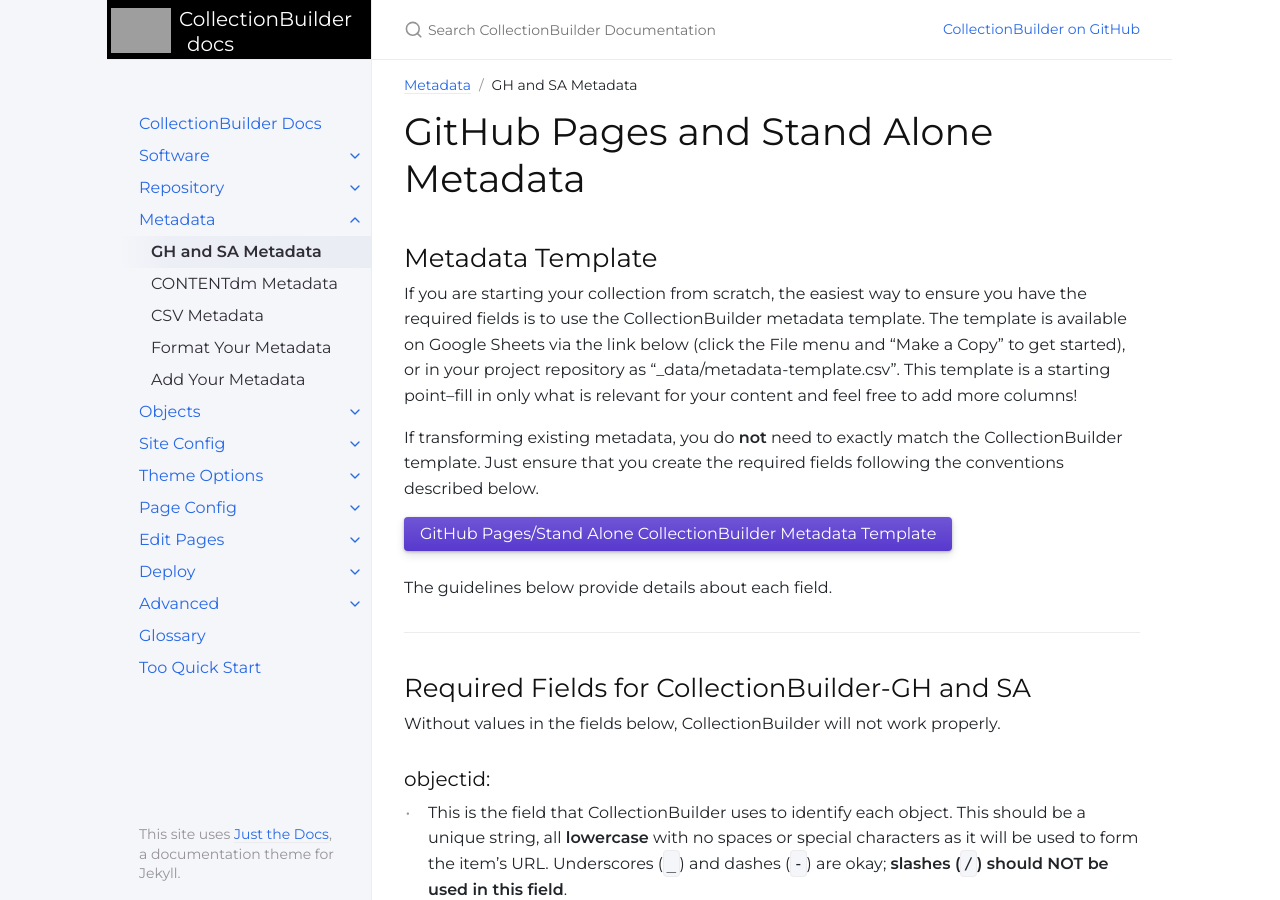
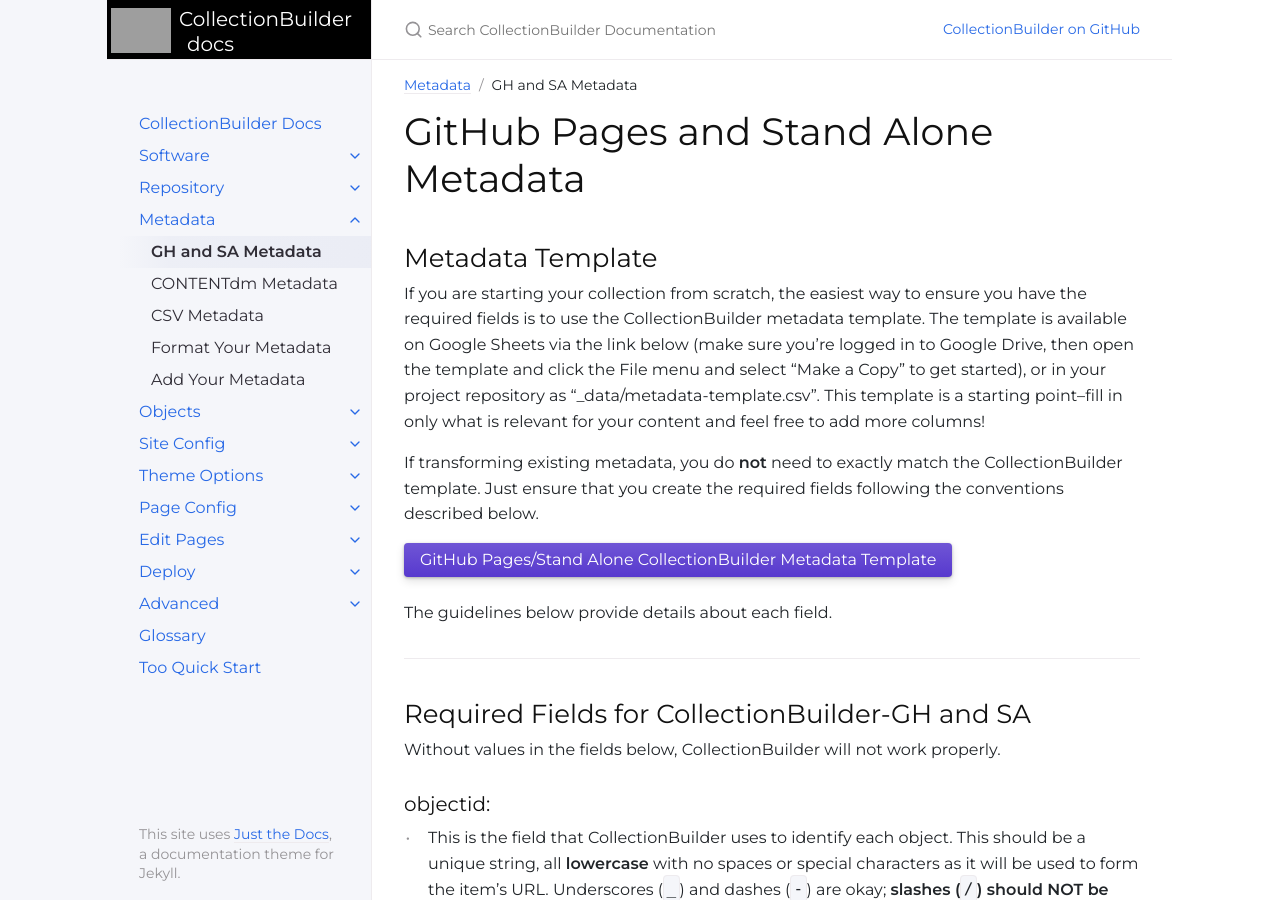
Before and after one commit to CollectionBuilder/cb-docs, a Jekyll site: the page built from docs/metadata/gh_metadata.md, in a window 1280 px wide and 900 px high. Built offline with Jekyll 4.4.1, drawn with Linux system fonts in a browser that asks for light colours.

Commit message:
google drive login

```diff
--- a/docs/metadata/gh_metadata.md
+++ b/docs/metadata/gh_metadata.md
@@ -9,7 +9,7 @@ nav_order: 1
 ## Metadata Template
 
 If you are starting your collection from scratch, the easiest way to ensure you have the required fields is to use the CollectionBuilder metadata template.
-The template is available on Google Sheets via the link below (click the File menu and "Make a Copy" to get started), or in your project repository as "_data/metadata-template.csv".
+The template is available on Google Sheets via the link below (make sure you're logged in to Google Drive, then open the template and click the File menu and select "Make a Copy" to get started), or in your project repository as "_data/metadata-template.csv".
 This template is a starting point--fill in only what is relevant for your content and feel free to add more columns!
 
 If transforming existing metadata, you do **not** need to exactly match the CollectionBuilder template.
```
Also changed, not shown: docs/metadata/cdm_metadata.md (+1 -1 lines).
